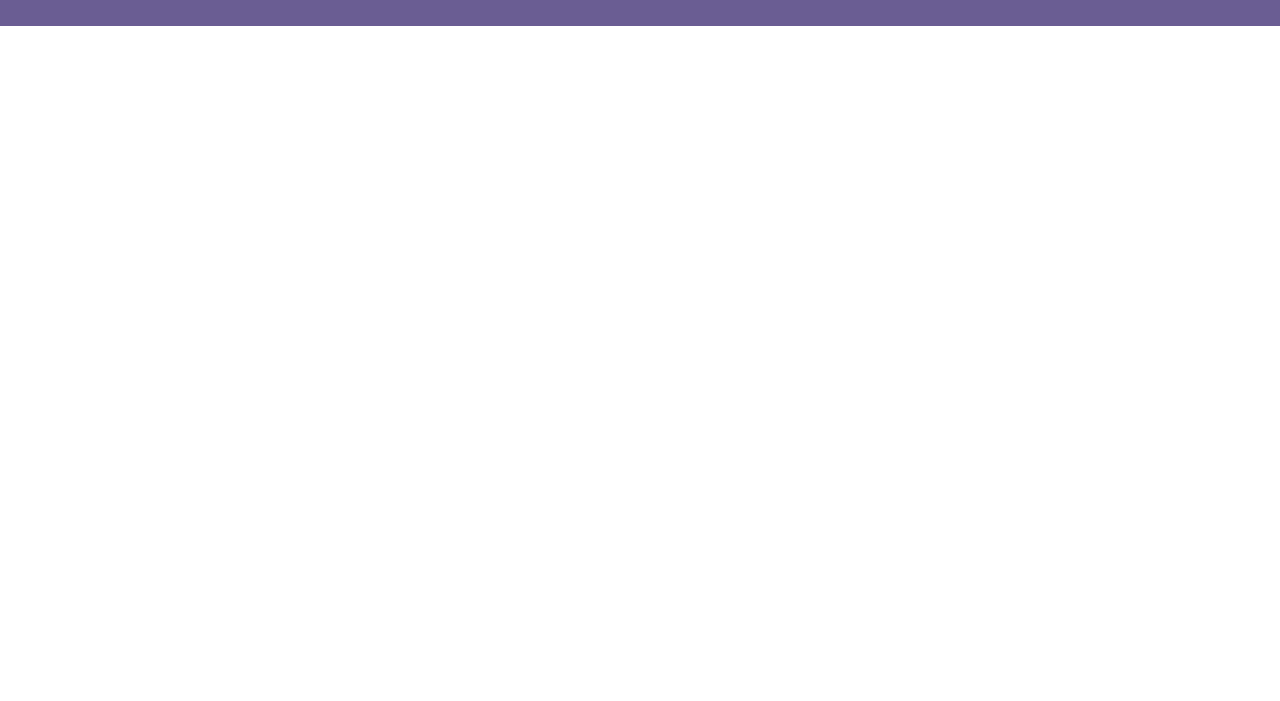
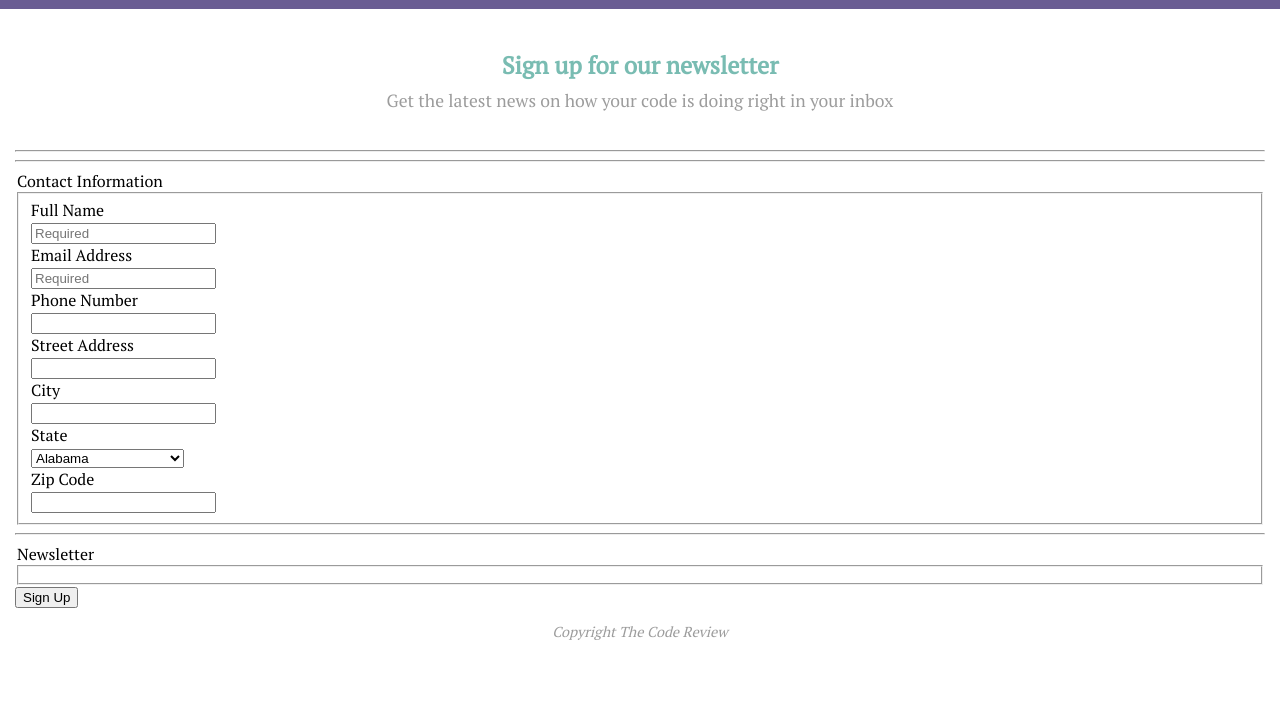
Before and after one commit to rochellehickey/Techdegree-project-3, a plain HTML site: page index.html in a window 1280 px wide. Shown: the part 99-800 px from the top of the page. Drawn offline with nearby package versions, Linux system fonts and the light colour scheme.

Commit message:
Started basic outline of form including State list

```diff
--- a/css/style.css
+++ b/css/style.css
@@ -1,5 +1,5 @@
 body {
-  font-family: 'EB Garamond', serif;
+  font-family: 'PT Serif', serif;
   margin: 0 auto;
 }
 
@@ -12,7 +12,41 @@ header {
 h1 {
   text-transform: uppercase;
   color: #fff;
+  font-size: 1.6rem;
   font-weight: normal;
+}
+
+h2 {
+  color: #79bcb2;
+  text-align: center;
+  font-size: 1.5rem;
+  padding-top: 20px;
+  margin-bottom: 0;
+}
+
+p {
+  color: #9c9c9c;
+  font-size: 1.1rem;
+}
+
+.container {
+  margin-left: 15px;
+  margin-right: 15px;
+}
+
+.intro {
+
+}
+
+.intro-text {
+  text-align: center;
+  margin-top: 8px;
+  padding-bottom: 20px;
+}
+
+.footer-text {
+  font-size: .9rem;
+  text-align: center;
 }
 
 /* ------ MEDIA QUERIES ------ */
--- a/index.html
+++ b/index.html
@@ -5,14 +5,141 @@
     <meta name="viewport" content="width=device-width, initial-scale=1">
     <title>The Code Review Newsletter Sign Up</title>
     <link rel="stylesheet" href="css/style.css">
-    <link href="https://fonts.googleapis.com/css?family=EB+Garamond:400,400i,700,700i" rel="stylesheet">
+    <link href="https://fonts.googleapis.com/css?family=PT+Serif" rel="stylesheet">
   </head>
   <body>
+
     <header>
-    <h1>The Code Review</h1>
+      <h1>The Code Review</h1>
     </header>
-    <form>
 
-    </form>
+    <div class="container">
+
+      <section class="intro">
+        <h2>Sign up for our newsletter</h2>
+        <p class="intro-text"> Get the latest news on how your code is doing right in your inbox</p>
+        <hr>
+        <hr>
+      </section>
+
+      <form>
+        <legend>Contact Information</legend>
+        <fieldset>
+          <label for="name">Full Name</label><br>
+          <input id="name" type="text" placeholder="Required"><br>
+          <label for="email">Email Address</label><br>
+          <input id="email" type="email" placeholder="Required"><br>
+          <label for="phone">Phone Number</label><br>
+          <input id="phone" type="text"><br>
+          <label for="street">Street Address</label><br>
+          <input id="street" type="text"><br>
+          <label for="city">City</label><br>
+          <input id="city" type="text"><br>
+          <label for="state">State</label><br>
+          <select id="state" type="text">
+            <optgroup label="A">
+              <option>Alabama</option>
+              <option>Alaska</option>
+              <option>Arizona</option>
+              <option>Arkansas</option>
+            </optgroup>
+            <optgroup label="C">
+              <option>California</option>
+              <option>Colorado</option>
+              <option>Connecticut</option>
+            </optgroup>
+            <optgroup label="D">
+              <option>Deleware</option>
+              <option>District of Columbia</option>
+            </optgroup>
+            <optgroup label="F">
+              <option>Florida</option>
+            </optgroup>
+            <optgroup label="G">
+              <option>Georgia</option>
+            </optgroup>
+            <optgroup label="H">
+              <option>Hawaii</option>
+            </optgroup>
+            <optgroup label="I">
+              <option>Idaho</option>
+              <option>Illinois</option>
+              <option>Indiana</option>
+              <option>Iowa</option>
+            </optgroup>
+            <optgroup label="K">
+              <option>Kansas</option>
+              <option>Kentucky</option>
+            </optgroup>
+            <optgroup label="L">
+              <option>Louisiana</option>
+            </optgroup>
+            <optgroup label="M">
+              <option>Maine</option>
+              <option>Maryland</option>
+              <option>Massachusetts</option>
+              <option>Michigan</option>
+              <option>Minnesota</option>
+              <option>Mississippi</option>
+              <option>Missouri</option>
+              <option>Montana</option>
+            </optgroup>
+            <optgroup label="N">
+              <option>Nebraska</option>
+              <option>Nevada</option>
+              <option>New Hampshire</option>
+              <option>New Jersey</option>
+              <option>New Mexico</option>
+              <option>North Carolina</option>
+              <option>North Dakota</option>
+            </optgroup>
+            <optgroup label="O">
+              <option>Ohio</option>
+              <option>Oklahoma</option>
+              <option>Oregon</option>
+            </optgroup>
+            <optgroup label="P">
+              <option>Pennsylvania</option>
+            </optgroup>
+            <optgroup label="R">
+              <option>Rhode Island</option>
+            </optgroup>
+            <optgroup label="S">
+              <option>South Carolina</option>
+              <option>South Dakota</option>
+            </optgroup>
+            <optgroup label="T">
+              <option>Tennessee</option>
+              <option>Texas</option>
+            </optgroup>
+            <optgroup label="U">
+              <option>Utah</option>
+            </optgroup>
+            <optgroup label="V">
+              <option>Vermont</option>
+              <option>Virginia</option>
+            </optgroup>
+            <optgroup label="W">
+              <option>Washington</option>
+              <option>West Virginia</option>
+              <option>Wisconsin</option>
+              <option>Wyoming</option>
+            </optgroup>
+          </select><br>
+          <label for="zip-code">Zip Code</label><br>
+          <input id="zip-code" type="text">
+
+        </fieldset>
+        <hr>
+        <legend>Newsletter</legend>
+        <fieldset>
+
+        </fieldset>
+        <button type="submit">Sign Up</button>
+      </form>
+      <footer>
+        <p class="footer-text"><em>Copyright The Code Review</em></p>
+      </footer>
+    </div>
   </body>
 </html>
```
